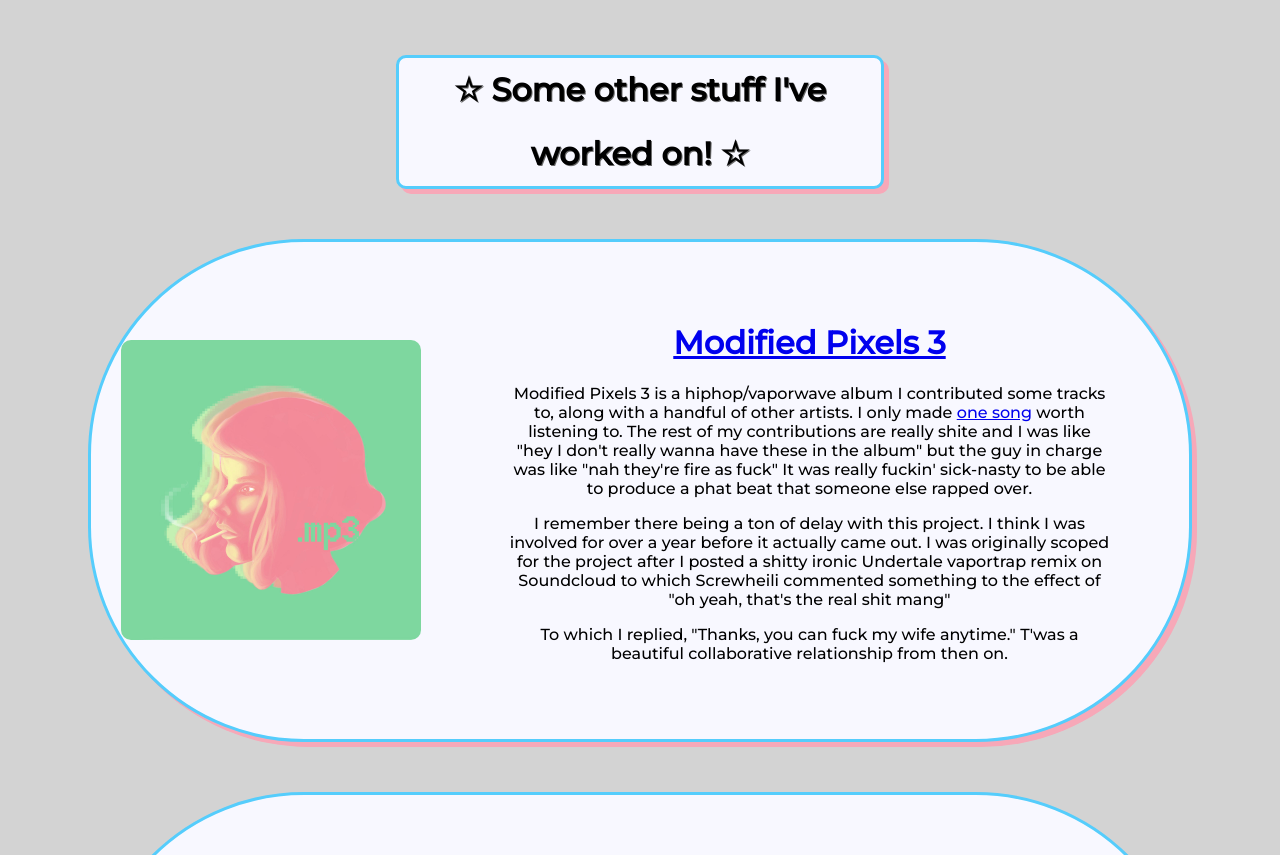
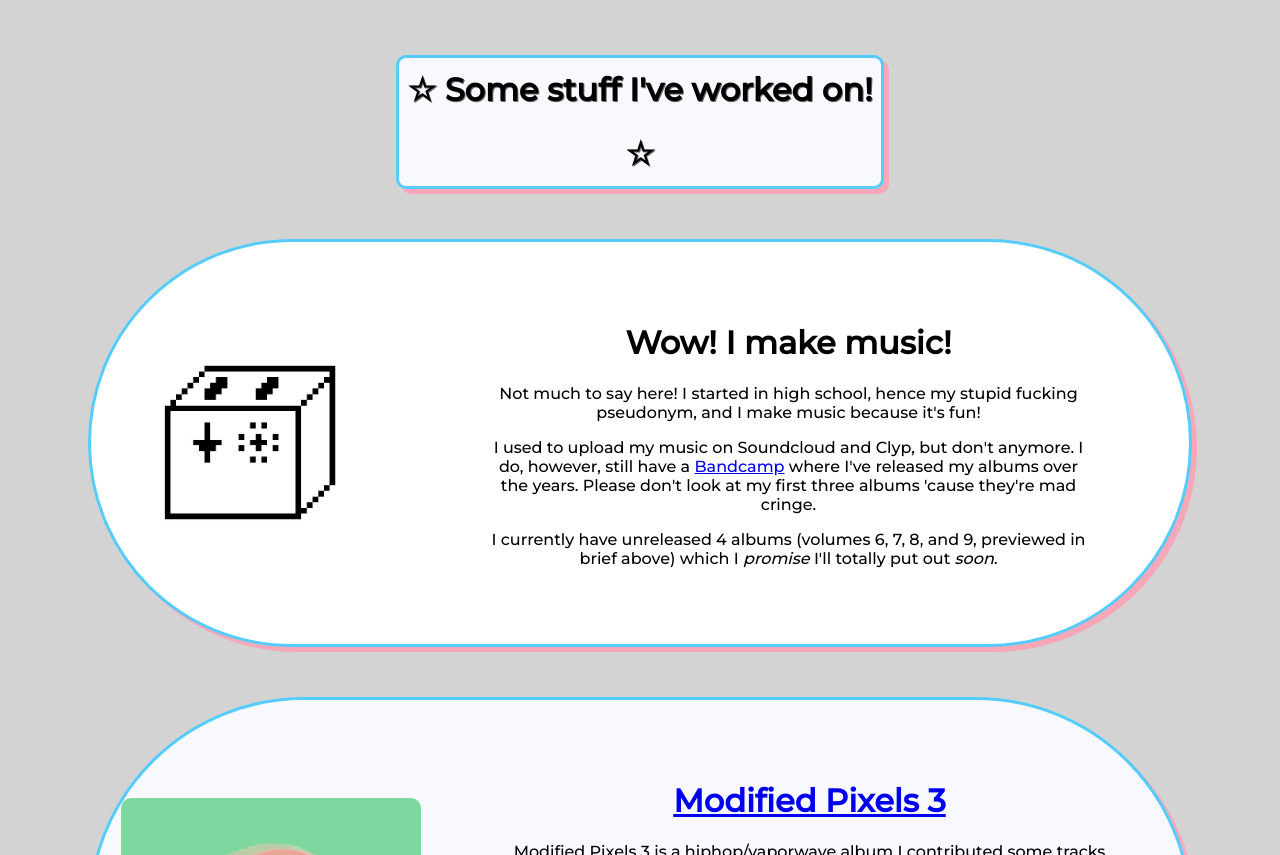
Before and after one commit to mtmars-aexp/mtmars-aexp.github.io, a plain HTML site: page music.html in a window 1280 px wide. Shown: the part 997-1852 px from the top of the page. Drawn offline with nearby package versions, Linux system fonts and the light colour scheme.

Commit message:
Added a brief explaination for this bullshit

```diff
--- a/music.html
+++ b/music.html
@@ -39,7 +39,17 @@
             </div>
         </div>
 
-        <h1 class = "trans title"> Some other stuff I've worked on! </h1>
+        <h1 class = "trans title"> Some stuff I've worked on! </h1>
+
+        <div class="trans row" style="background-color: white !important">
+            <img class="mysticToaster" src="images/mysticToaster.jpg">
+            <div class="text-container" style="max-width: 600px">
+                <h1>Wow! I make music!</h1>
+                <p>Not much to say here! I started in high school, hence my stupid fucking pseudonym, and I make music because it's fun!</p>
+                <p>I used to upload my music on Soundcloud and Clyp, but don't anymore. I do, however, still have a <a href="https://mystictoaster.bandcamp.com">Bandcamp</a> where I've released my albums over the years. Please don't look at my first three albums 'cause they're mad cringe.</p>
+                <p>I currently have unreleased 4 albums (volumes 6, 7, 8, and 9, previewed in brief above) which I <em>promise</em> I'll totally put out <em>soon.</em></p>
+            </div>
+        </div>
 
         <div class="trans row">
             <img class="album-art" src="images/modifiedpixels.jpg" alt="Modified Pixels album art"/>
```
